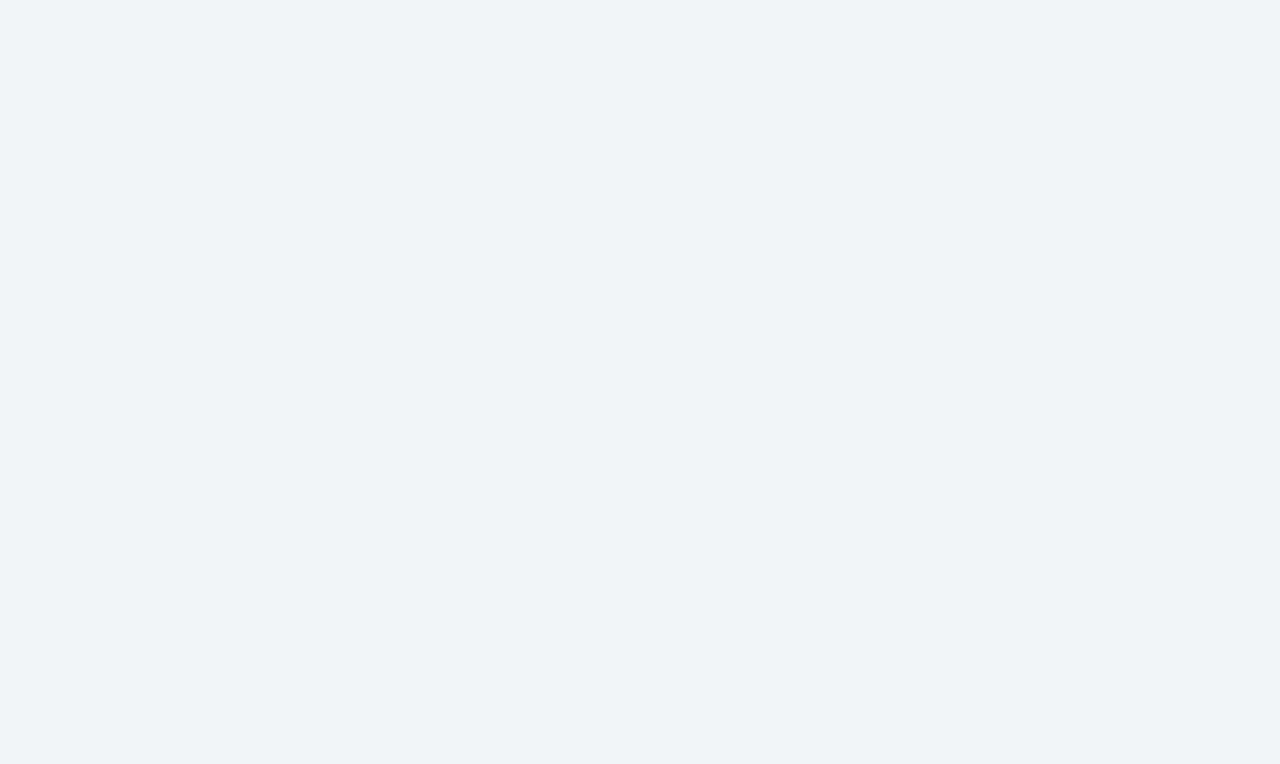
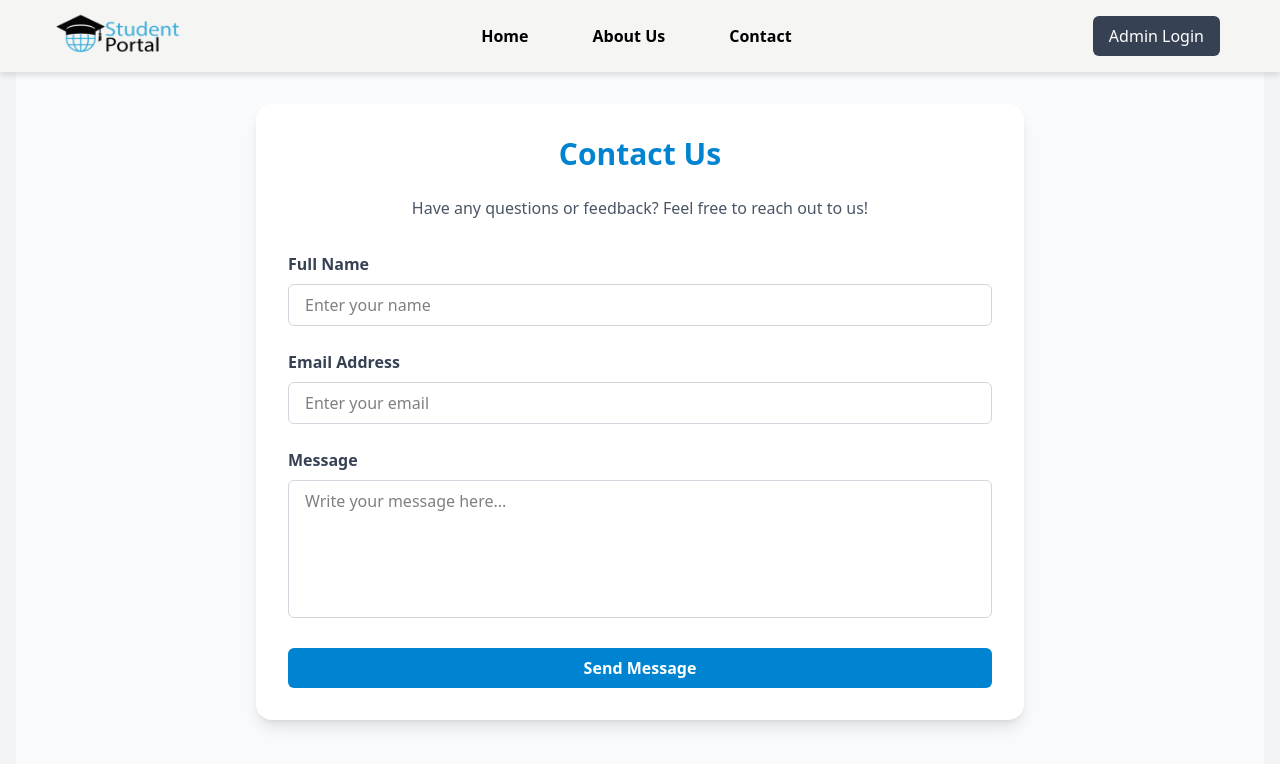
Before and after one commit to Piumalhk/Student-Portal, a React (Vite) app in the folder frontend/: page /Contact in a window 1280 px wide. Before the commit this address had no page. Shown: the top 764 px of the page. Built offline with nearby package versions, Linux system fonts and the light colour scheme.

Commit message:
Add Contact page and loading state to About page

```diff
--- a/frontend/src/App.jsx
+++ b/frontend/src/App.jsx
@@ -8,6 +8,7 @@
 import AdminSummary from "./Pages/AdminSummary";
 import AdminLogin from "./components/AdminLogin";
 import About from "./Pages/About";
+import Contact from "./Pages/Contact";
 
 
 function AppContent() {
@@ -25,6 +26,7 @@
           <Route path="/Summary" element={<AdminSummary />} />
           <Route path="/Admin" element={<AdminLogin />} />
           <Route path="/About" element={<About />} />
+          <Route path="/Contact" element={<Contact />} />
         </Routes>
       </Router>
     </div>
--- a/frontend/src/Pages/About.jsx
+++ b/frontend/src/Pages/About.jsx
@@ -1,13 +1,22 @@
 import React from "react";
 import NavBar from "../components/NavBar";
+import Loading from "../components/Loading";
 import { useState, useEffect } from "react";
 
 export default function AboutUs() {
+  const [loading, setLoading] = useState(true);
+  useEffect(() => {
+    // simulate loading delay
+    const timer = setTimeout(() => {
+      setLoading(false);
+    }, 1500); // 1.5 seconds
 
+    return () => clearTimeout(timer);
+  }, []);
   return (
-
     <div className=" bg-gray-50 flex flex-col items-center py-12 px-6">
-          <NavBar/>
+      {loading && <Loading />}
+      <NavBar />
       {/* Header */}
       <h1 className="text-4xl font-bold text-blue-700 mt-35">About Us</h1>
       <p className="text-gray-600 max-w-2xl text-center mt-5">
@@ -19,7 +28,9 @@
 
       {/* Mission Section */}
       <div className="bg-white shadow-md rounded-2xl p-6 max-w-3xl mt-15">
-        <h2 className="text-2xl font-semibold text-blue-600 mb-2 text-center">Our Mission</h2>
+        <h2 className="text-2xl font-semibold text-blue-600 mb-2 text-center">
+          Our Mission
+        </h2>
         <p className="text-gray-600 leading-relaxed">
           We aim to create a digital environment that connects students and
           faculty effectively, improves communication, and helps in continuous
@@ -27,15 +38,10 @@
         </p>
       </div>
 
-
-
       {/* Footer */}
       <footer className="mt-31 text-gray-500 text-sm text-center h-1  border-gray-700 ">
         © {new Date().getFullYear()} Student Portal | All Rights Reserved
       </footer>
-
-
     </div>
-
   );
 }
--- /dev/null
+++ b/frontend/src/Pages/Contact.jsx
@@ -0,0 +1,108 @@
+import React, { useState } from "react";
+import NavBar from "../components/NavBar";
+import { useEffect } from "react";
+import Loading from "../components/Loading";
+
+export default function ContactUs() {
+  const [form, setForm] = useState({
+    name: "",
+    email: "",
+    message: "",
+  });
+
+  const [submitted, setSubmitted] = useState(false);
+
+  const handleChange = (e) => {
+    setForm({ ...form, [e.target.name]: e.target.value });
+  };
+
+  const handleSubmit = (e) => {
+    e.preventDefault();
+    console.log("Form submitted:", form);
+    setSubmitted(true);
+    setForm({ name: "", email: "", message: "" });
+  };
+ const [loading, setLoading] = useState(true);
+  useEffect(() => {
+    // simulate loading delay
+    const timer = setTimeout(() => {
+      setLoading(false);
+    }, 1500); // 1.5 seconds
+
+    return () => clearTimeout(timer);
+  }, []);
+  return (
+    <div className="mt-10 bg-gray-50 flex flex-col items-center justify-center px-6 py-12">
+        {loading && <Loading />}
+        <NavBar />
+      <div className="max-w-3xl w-full bg-white shadow-lg rounded-2xl p-8">
+        <h2 className="text-3xl font-bold text-center text-sky-600 mb-6">
+          Contact Us
+        </h2>
+        <p className="text-center text-gray-600 mb-8">
+          Have any questions or feedback? Feel free to reach out to us!
+        </p>
+
+        {submitted ? (
+          <div className="text-center text-green-600 font-semibold">
+            ✅ Thank you for your message! We’ll get back to you soon.
+          </div>
+        ) : (
+          <form onSubmit={handleSubmit} className="space-y-6">
+            <div>
+              <label className="block text-gray-700 font-semibold mb-2">
+                Full Name
+              </label>
+              <input
+                type="text"
+                name="name"
+                value={form.name}
+                onChange={handleChange}
+                placeholder="Enter your name"
+                required
+                className="w-full px-4 py-2 border border-gray-300 rounded-md focus:ring-2 focus:ring-sky-400 outline-none"
+              />
+            </div>
+
+            <div>
+              <label className="block text-gray-700 font-semibold mb-2">
+                Email Address
+              </label>
+              <input
+                type="email"
+                name="email"
+                value={form.email}
+                onChange={handleChange}
+                placeholder="Enter your email"
+                required
+                className="w-full px-4 py-2 border border-gray-300 rounded-md focus:ring-2 focus:ring-sky-400 outline-none"
+              />
+            </div>
+
+            <div>
+              <label className="block text-gray-700 font-semibold mb-2">
+                Message
+              </label>
+              <textarea
+                name="message"
+                value={form.message}
+                onChange={handleChange}
+                placeholder="Write your message here..."
+                rows="5"
+                required
+                className="w-full px-4 py-2 border border-gray-300 rounded-md focus:ring-2 focus:ring-sky-400 outline-none resize-none"
+              ></textarea>
+            </div>
+
+            <button
+              type="submit"
+              className="w-full bg-sky-600 text-white py-2 rounded-md hover:bg-sky-700 transition-all font-semibold"
+            >
+              Send Message
+            </button>
+          </form>
+        )}
+      </div>
+    </div>
+  );
+}
```
